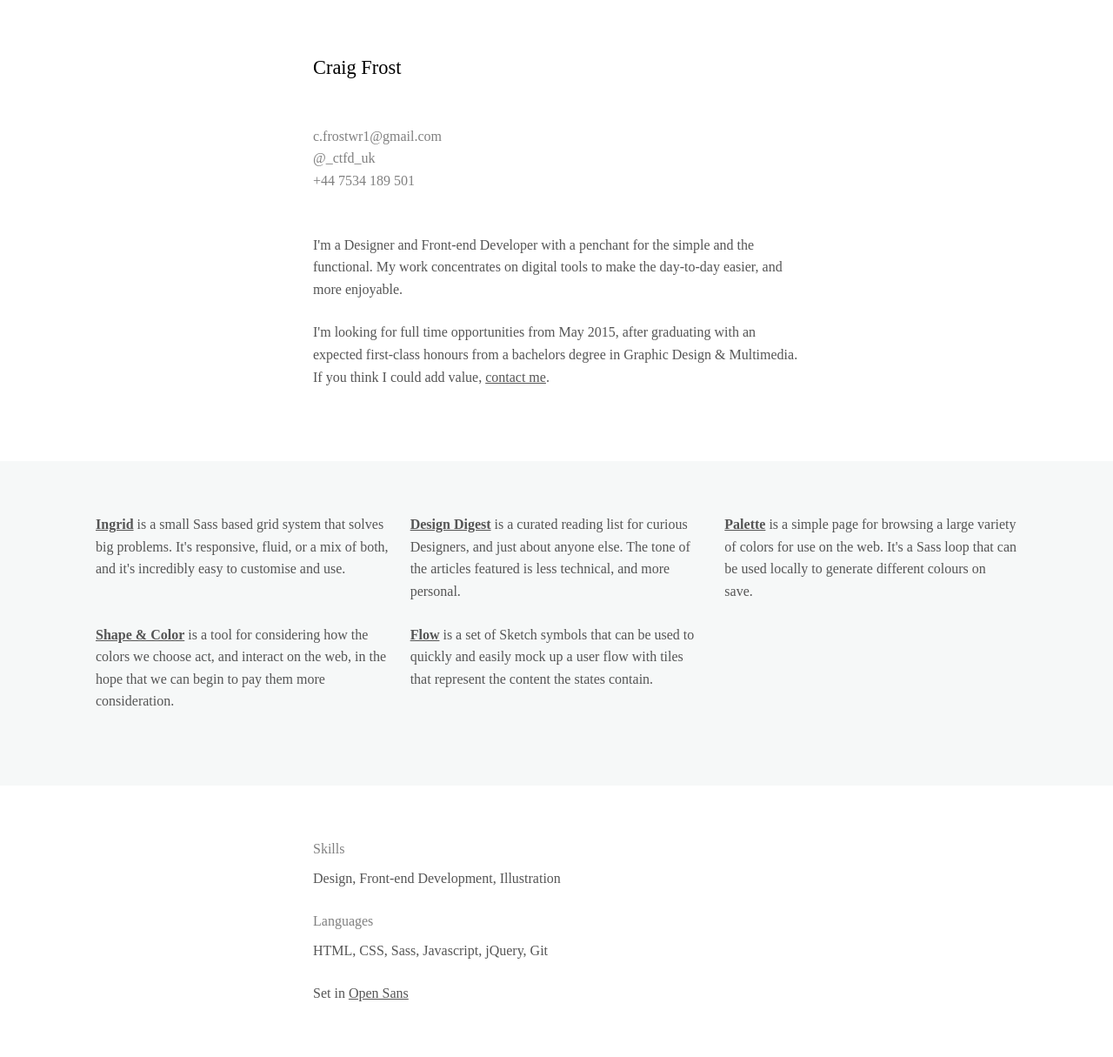
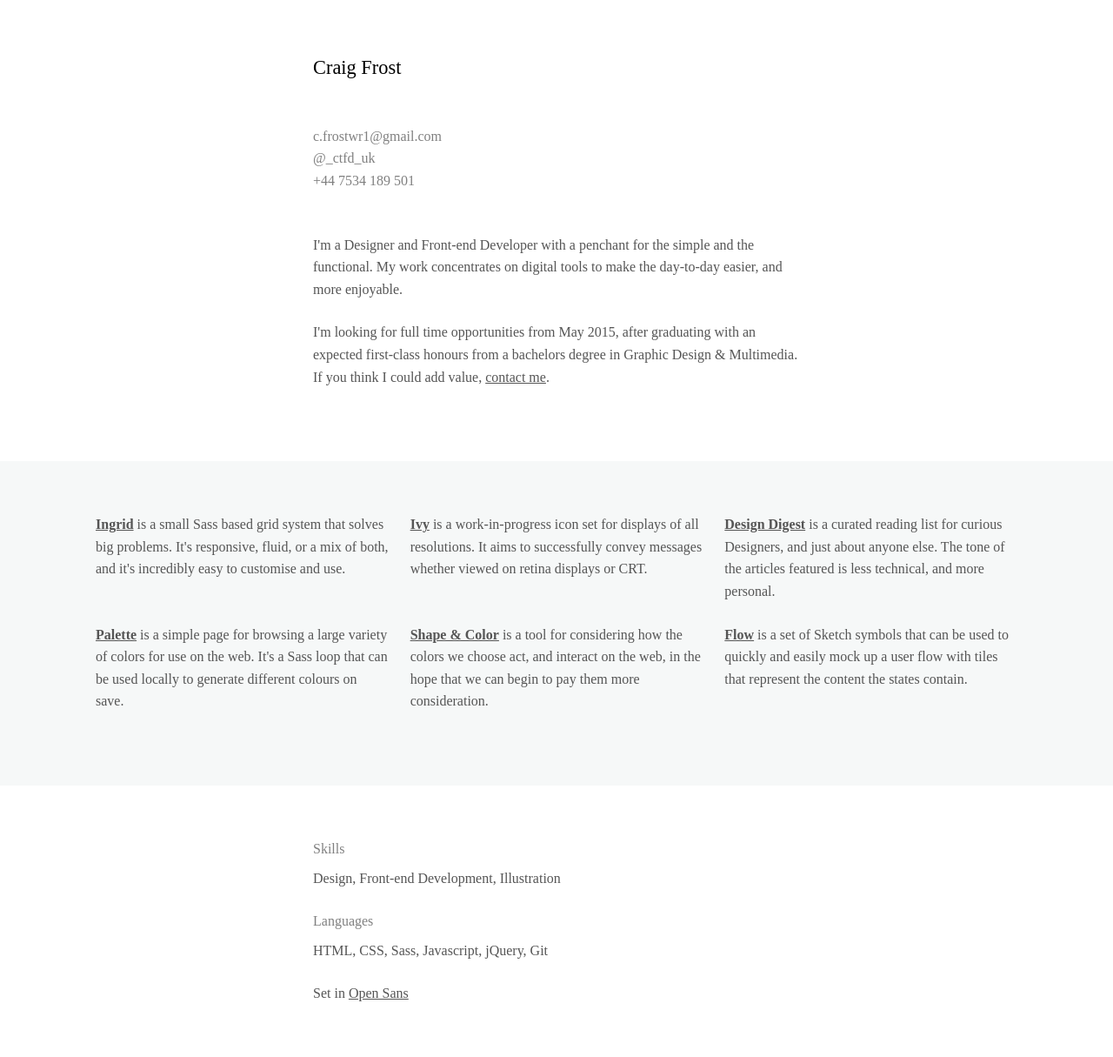
Before and after one commit to craigthomasfrost/cfdesigner.github.io, a Jekyll site: the page built from index.html, in a window 1280 px wide. Shown: the whole page at 87% size. Built offline with Jekyll 4.4.1, drawn with Linux system fonts in a browser that asks for light colours.

Commit message:
Add link

```diff
--- a/index.html
+++ b/index.html
@@ -47,6 +47,12 @@ layout: default
 
                 <li class="col col--4-of-12 portfolio-item">
 
+                    <a href="http://craigfro.st/ingrid">Ivy</a> is a work-in-progress icon set for displays of all resolutions. It aims to successfully convey messages whether viewed on retina displays or CRT.
+
+                </li>
+
+                <li class="col col--4-of-12 portfolio-item">
+
                     <a href="http://design-digest.co">Design Digest</a> is a curated reading list for curious Designers, and just about anyone else. The tone of the articles featured is less technical, and more personal.
 
                 </li>
```
